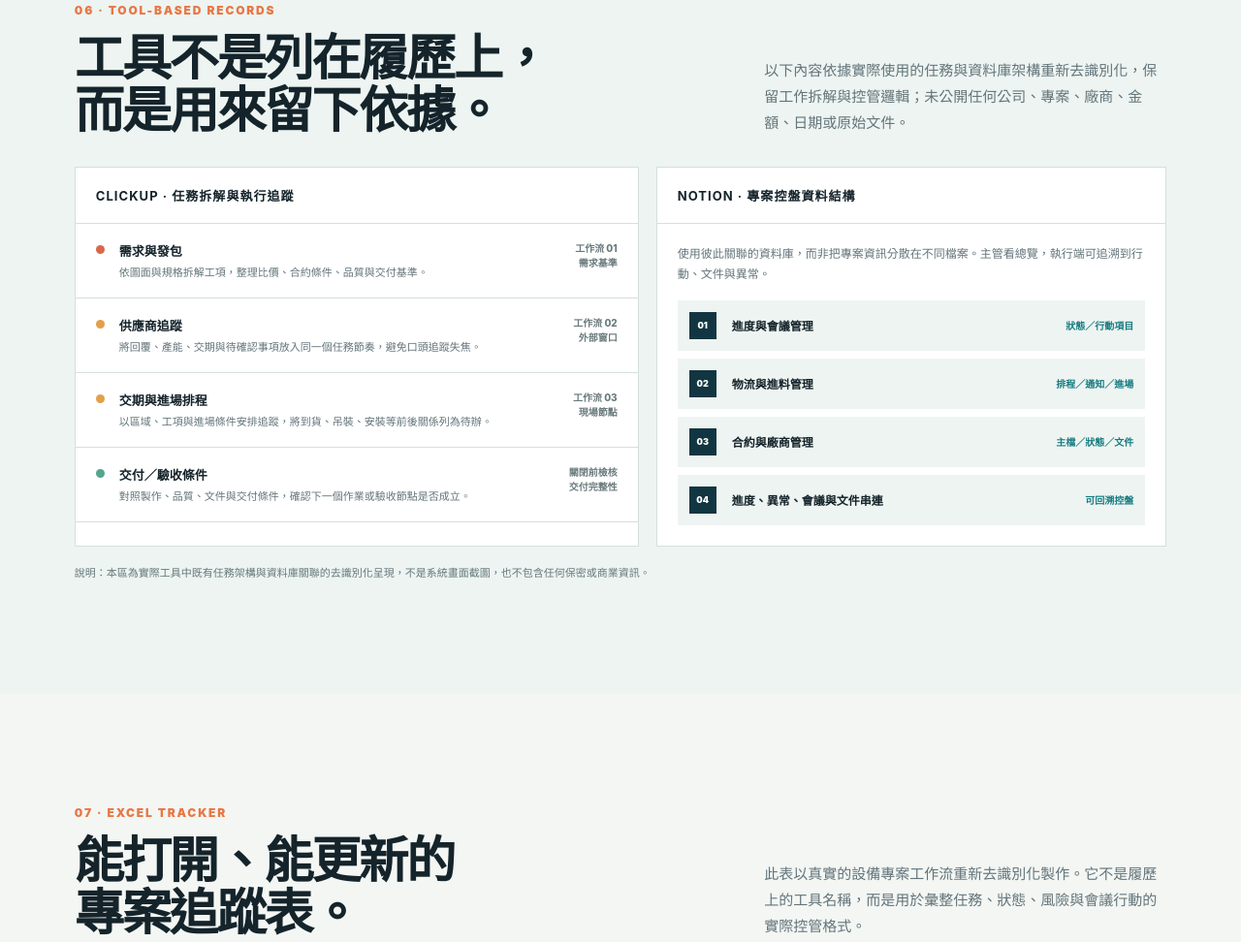
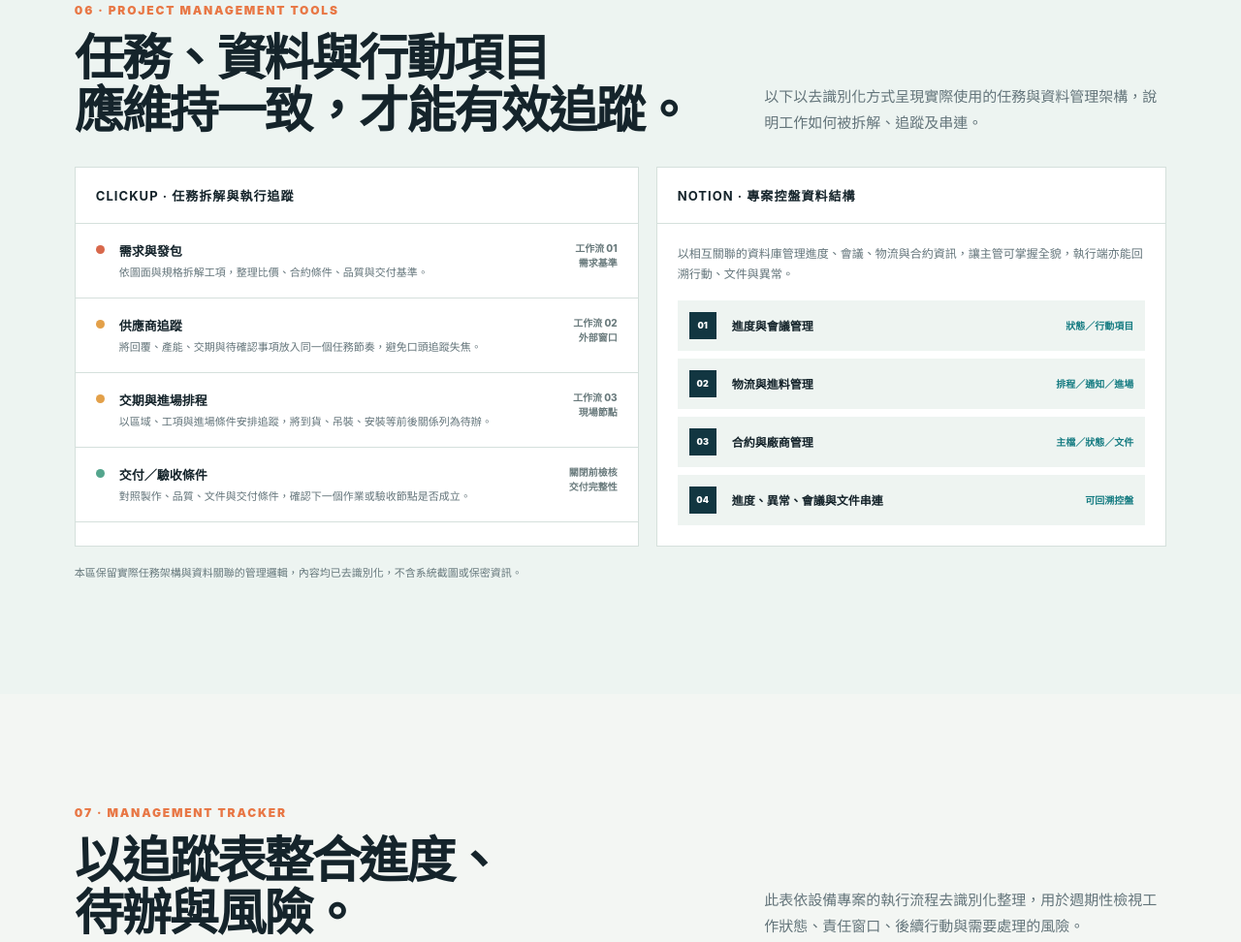
Before and after one commit to AmberChang0718/pm, a plain HTML site: page index.html in a window 1280 px wide. Shown: the part 4684-5656 px from the top of the page at 97% size. Drawn offline with Linux system fonts and the light colour scheme.

Commit message:
Add files via upload

```diff
--- a/index.html
+++ b/index.html
@@ -20,8 +20,8 @@
     <section class="section"><div class="head"><div><p class="eyebrow">03 · SCHEDULE & MILESTONE</p><h2>時程不是一條線，<br>是可驗證的承諾。</h2></div><p>以下示意我如何以里程碑串聯設計確認、供應、現場作業、測試與驗收；需提前處理的關鍵點會獨立列入風險與會議追蹤。</p></div><div class="schedule"><div class="bar"><b>MILESTONE CONTROL · SAMPLE</b><span>匿名化專案節奏示意</span></div><div class="schedule-grid"><b></b><span class="week">W1</span><span class="week">W2</span><span class="week">W3</span><span class="week">W4</span><span class="week">W5</span><span class="week">W6</span><span class="week">W7</span><span class="week">W8</span><b class="activity">需求／規格基準確認</b><i class="run" style="grid-column:2/4">確認基準</i><i class="cell" style="grid-column:4/10"></i><b class="activity">跨部門工作拆解</b><i class="cell" style="grid-column:2"></i><i class="run purple" style="grid-column:3/5">責任對齊</i><i class="cell" style="grid-column:5/10"></i><b class="activity">供應／製作／現場進度</b><i class="cell" style="grid-column:2/3"></i><i class="run" style="grid-column:3/8">追蹤與異常處理</i><i class="cell" style="grid-column:8/10"></i><b class="activity">測試、驗收與文件</b><i class="cell" style="grid-column:2/7"></i><i class="run orange" style="grid-column:7/10">交付檢核</i></div></div></section>
     <section class="section" style="background:#eaf1ed"><div class="head"><div><p class="eyebrow">04 · ISSUE & COMMUNICATION</p><h2>讓會議不是回顧，<br>而是推進決策。</h2></div><p>我習慣將會議與跨部門溝通收斂為可追蹤的行動紀錄：問題是什麼、影響什麼、誰要確認、何時回覆，以及未處理時的替代方案。</p></div><div class="risk-wrap"><article class="risk-list"><h3>RISK / ISSUE LOG · SAMPLE</h3><div class="risk"><i class="dot"></i><div><b>關鍵材料交期與現場作業面不同步</b><p>確認分批到貨、進場窗口與對後續工序的影響。</p></div><em>採購／現場<br>W4</em></div><div class="risk"><i class="dot mid"></i><div><b>圖面版本與報價排除項目待釐清</b><p>指定工程窗口，確認最新版次及必要製程。</p></div><em>工程<br>W2</em></div><div class="risk"><i class="dot mid"></i><div><b>供應商產能與關鍵工序有重疊</b><p>要求產能排程佐證，評估備援與調整方案。</p></div><em>供應商<br>W5</em></div><div class="risk"><i class="dot good"></i><div><b>驗收附件需於交付前完成檢核</b><p>以驗收條件與附件清單安排補件責任與期限。</p></div><em>PM／品質<br>W7</em></div></article><aside class="meeting"><h3>MEETING → ACTION RECORD</h3><div class="meeting-body"><p>將跨部門討論留下可供後續追蹤的結論，而非只記錄發言內容。</p><div class="agenda"><article><i>01</i><b>確認需求／版本基準</b><small>工程確認</small></article><article><i>02</i><b>更新交期、現場與資源影響</b><small>PM 追蹤</small></article><article><i>03</i><b>釐清待決策項與責任窗口</b><small>設定期限</small></article><article><i>04</i><b>確認風險處置與下一個節點</b><small>更新 Log</small></article></div></div></aside></div></section>
     <section class="section" style="background:#f7faf8"><div class="head"><div><p class="eyebrow">05 · MANAGEMENT RECORDS</p><h2>進度資料要能讓主管<br>看懂狀況、安排資源。</h2></div><p>我會把分散在會議、圖面、現場與供應商回覆中的資訊，整理成可共同使用的週報、追蹤表、行動項目與檢核資料。</p></div><div class="proof" style="max-width:1190px;margin:auto;border:1px solid var(--line)"><article><span>WEEKLY VIEW</span><b>進度與異常彙整</b><small>每週整理完成狀態、待確認事項、異常影響及需要決策的項目，供主管掌握專案狀況與安排資源。</small></article><article><span>ACTION LIST</span><b>責任與期限追蹤</b><small>每個待辦都有窗口、回覆時間與下一個確認點，讓跨部門協作不因資訊遺漏而停滯。</small></article><article><span>CHANGE VIEW</span><b>變動與影響判斷</b><small>當範圍、交期或現場條件改變時，先標示影響，再確認需調整的工作與風險。</small></article><article><span>MANAGEMENT BASE</span><b>可回溯的專案資料</b><small>以統一版本、追蹤表與會議結論保存依據，降低資訊落差與重工。</small></article></div></section>
-    <section class="section" style="background:#edf4f1"><div class="head"><div><p class="eyebrow">06 · TOOL-BASED RECORDS</p><h2>工具不是列在履歷上，<br>而是用來留下依據。</h2></div><p>以下內容依據實際使用的任務與資料庫架構重新去識別化，保留工作拆解與控管邏輯；未公開任何公司、專案、廠商、金額、日期或原始文件。</p></div><div class="risk-wrap"><article class="risk-list"><h3>CLICKUP · 任務拆解與執行追蹤</h3><div class="risk"><i class="dot"></i><div><b>需求與發包</b><p>依圖面與規格拆解工項，整理比價、合約條件、品質與交付基準。</p></div><em>工作流 01<br>需求基準</em></div><div class="risk"><i class="dot mid"></i><div><b>供應商追蹤</b><p>將回覆、產能、交期與待確認事項放入同一個任務節奏，避免口頭追蹤失焦。</p></div><em>工作流 02<br>外部窗口</em></div><div class="risk"><i class="dot mid"></i><div><b>交期與進場排程</b><p>以區域、工項與進場條件安排追蹤，將到貨、吊裝、安裝等前後關係列為待辦。</p></div><em>工作流 03<br>現場節點</em></div><div class="risk"><i class="dot good"></i><div><b>交付／驗收條件</b><p>對照製作、品質、文件與交付條件，確認下一個作業或驗收節點是否成立。</p></div><em>關閉前檢核<br>交付完整性</em></div></article><aside class="meeting"><h3>NOTION · 專案控盤資料結構</h3><div class="meeting-body"><p>使用彼此關聯的資料庫，而非把專案資訊分散在不同檔案。主管看總覽，執行端可追溯到行動、文件與異常。</p><div class="agenda"><article><i>01</i><b>進度與會議管理</b><small>狀態／行動項目</small></article><article><i>02</i><b>物流與進料管理</b><small>排程／通知／進場</small></article><article><i>03</i><b>合約與廠商管理</b><small>主檔／狀態／文件</small></article><article><i>04</i><b>進度、異常、會議與文件串連</b><small>可回溯控盤</small></article></div></div></aside></div><p class="note">說明：本區為實際工具中既有任務架構與資料庫關聯的去識別化呈現，不是系統畫面截圖，也不包含任何保密或商業資訊。</p></section>
-    <section class="section" id="excel"><div class="head"><div><p class="eyebrow">07 · EXCEL TRACKER</p><h2>能打開、能更新的<br>專案追蹤表。</h2></div><p>此表以真實的設備專案工作流重新去識別化製作。它不是履歷上的工具名稱，而是用於彙整任務、狀態、風險與會議行動的實際控管格式。</p></div><figure class="workbook-proof"><img src="excel-project-tracker-preview.png" alt="去識別化設備專案執行追蹤表預覽"><div><figcaption><b>設備專案執行追蹤表</b><p>包含工作流、管理依據、責任窗口、下一步、追蹤週期、狀態、風險與會議行動紀錄。</p></figcaption><a class="download" href="設備專案執行追蹤表_去識別化.xlsx" download>下載 Excel 追蹤表</a></div></figure><p class="note">檔案為實際工作流的去識別化版，可直接開啟檢視；所有原始公司、專案、客戶、供應商、金額、日期與保密資訊皆已移除。</p></section>
+    <section class="section" style="background:#edf4f1"><div class="head"><div><p class="eyebrow">06 · PROJECT MANAGEMENT TOOLS</p><h2>任務、資料與行動項目<br>應維持一致，才能有效追蹤。</h2></div><p>以下以去識別化方式呈現實際使用的任務與資料管理架構，說明工作如何被拆解、追蹤及串連。</p></div><div class="risk-wrap"><article class="risk-list"><h3>CLICKUP · 任務拆解與執行追蹤</h3><div class="risk"><i class="dot"></i><div><b>需求與發包</b><p>依圖面與規格拆解工項，整理比價、合約條件、品質與交付基準。</p></div><em>工作流 01<br>需求基準</em></div><div class="risk"><i class="dot mid"></i><div><b>供應商追蹤</b><p>將回覆、產能、交期與待確認事項放入同一個任務節奏，避免口頭追蹤失焦。</p></div><em>工作流 02<br>外部窗口</em></div><div class="risk"><i class="dot mid"></i><div><b>交期與進場排程</b><p>以區域、工項與進場條件安排追蹤，將到貨、吊裝、安裝等前後關係列為待辦。</p></div><em>工作流 03<br>現場節點</em></div><div class="risk"><i class="dot good"></i><div><b>交付／驗收條件</b><p>對照製作、品質、文件與交付條件，確認下一個作業或驗收節點是否成立。</p></div><em>關閉前檢核<br>交付完整性</em></div></article><aside class="meeting"><h3>NOTION · 專案控盤資料結構</h3><div class="meeting-body"><p>以相互關聯的資料庫管理進度、會議、物流與合約資訊，讓主管可掌握全貌，執行端亦能回溯行動、文件與異常。</p><div class="agenda"><article><i>01</i><b>進度與會議管理</b><small>狀態／行動項目</small></article><article><i>02</i><b>物流與進料管理</b><small>排程／通知／進場</small></article><article><i>03</i><b>合約與廠商管理</b><small>主檔／狀態／文件</small></article><article><i>04</i><b>進度、異常、會議與文件串連</b><small>可回溯控盤</small></article></div></div></aside></div><p class="note">本區保留實際任務架構與資料關聯的管理邏輯，內容均已去識別化，不含系統截圖或保密資訊。</p></section>
+    <section class="section" id="excel"><div class="head"><div><p class="eyebrow">07 · MANAGEMENT TRACKER</p><h2>以追蹤表整合進度、<br>待辦與風險。</h2></div><p>此表依設備專案的執行流程去識別化整理，用於週期性檢視工作狀態、責任窗口、後續行動與需要處理的風險。</p></div><figure class="workbook-proof"><img src="excel-project-tracker-preview.png" alt="去識別化設備專案執行追蹤表預覽"><div><figcaption><b>設備專案執行追蹤表（去識別化）</b><p>以工作流、管理依據、責任窗口、下一步、追蹤週期、狀態、風險與會議行動，保留專案管理的判斷脈絡。</p></figcaption></div></figure><p class="note">圖面為實際工作流的去識別化呈現；原始公司、專案、客戶、供應商、金額、日期及保密資訊均未揭露。</p></section>
     <section class="section" id="evidence"><div class="head"><div><p class="eyebrow">08 · FIELD EVIDENCE</p><h2>現場不是背景，<br>是專案判斷的依據。</h2></div><p>這些去識別化照片不是裝飾，而是說明工作如何連結實際安裝條件、設備界面、材料到貨與系統交付。</p></div><div class="evidence"><figure><img src="field-aisle-inspection.jpg" alt="現場走道及設備檢查"><figcaption><span>SITE CHECK</span><b>現場條件與工序確認</b><p>走入現場確認動線、尺寸及作業條件，讓排程與供應安排回到實際限制。</p></figcaption></figure><figure><img src="field-structure-install.jpg" alt="鋼構安裝現場"><figcaption><span>INTERFACE CONTROL</span><b>製作、運輸與施工介面</b><p>將不同承攬範圍與交付責任拆開確認，減少工序間的責任空白。</p></figcaption></figure><figure><img src="field-system-operating.jpg" alt="自動化系統運作現場"><figcaption><span>DELIVERY CHECK</span><b>設備運轉與驗收條件</b><p>交付不止到貨；需同步確認測試、文件、操作需求與後續責任。</p></figcaption></figure></div></section>
     <section class="section" style="padding-top:20px"><div class="fit"><aside><p class="eyebrow" style="color:#ff9a6b">ROLE TRANSLATION</p><h3>可轉用於設備導入與<br>營運專案管理的能力</h3><p>以工程／設備專案的實務，對應營運專案中的需求整理、進度控管、跨部門協調、異常追蹤與交付管理。</p></aside><div class="fit-main"><div class="fit-row"><b>需求、進度與管理資訊</b><p>以里程碑、待辦、責任窗口、週報與確認期限，讓主管能掌握專案現況。</p></div><div class="fit-row"><b>跨部門與外部窗口協調</b><p>協調工程、供應商、現場／施工單位與內部需求端，釐清界面與下一步。</p></div><div class="fit-row"><b>異常分析與改善追蹤</b><p>對照原始需求、進度與現場條件，辨識落差、影響範圍與需要確認的處理方式。</p></div><div class="fit-row"><b>設備交付、文件與驗收</b><p>將討論轉為可回溯的結論、行動項目、責任人與期限，並配合交付與驗收條件持續追蹤。</p></div></div></div><p class="note">本作品集為個人工作方法與去識別化案例重建。所有公司、客戶、供應商、數字、合約與技術細節均未揭露；不代表曾直接管理特定企業的營運系統、伺服器產品或資料平台。</p></section>
   </main>
```
